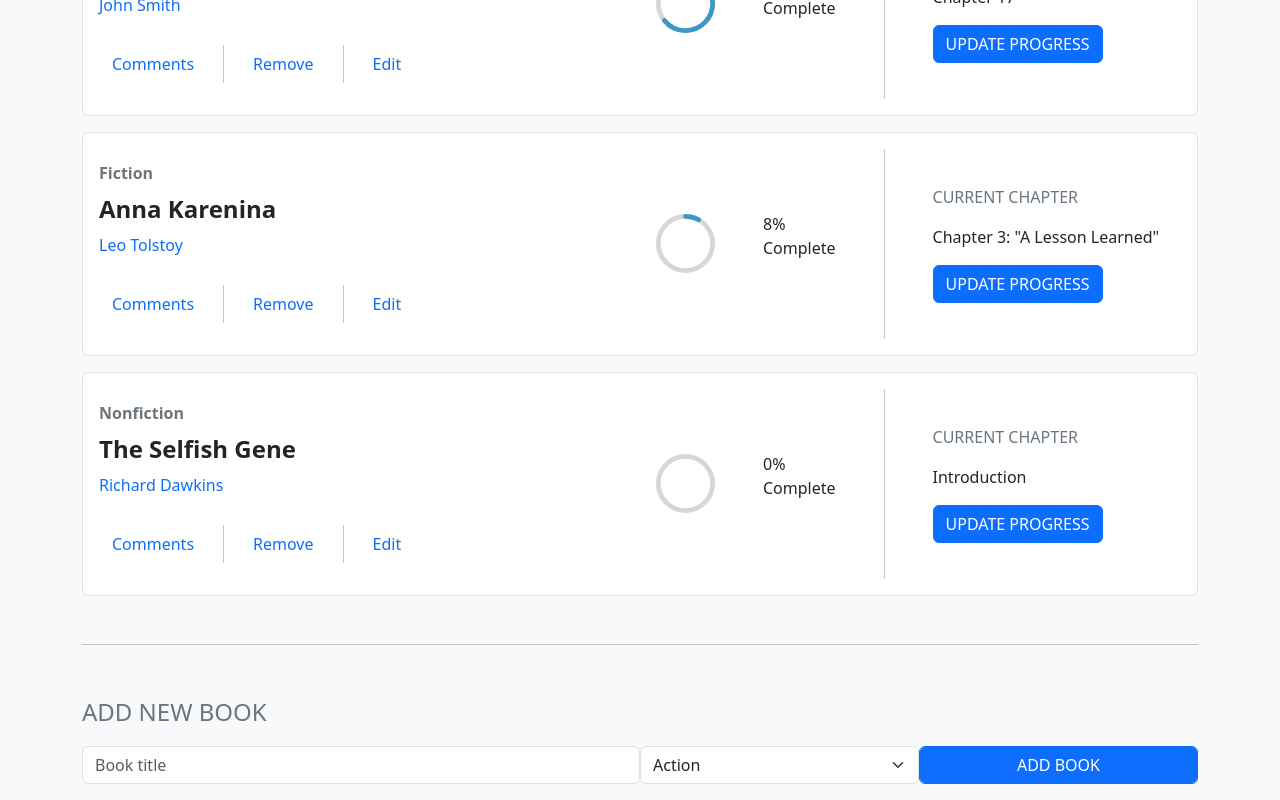
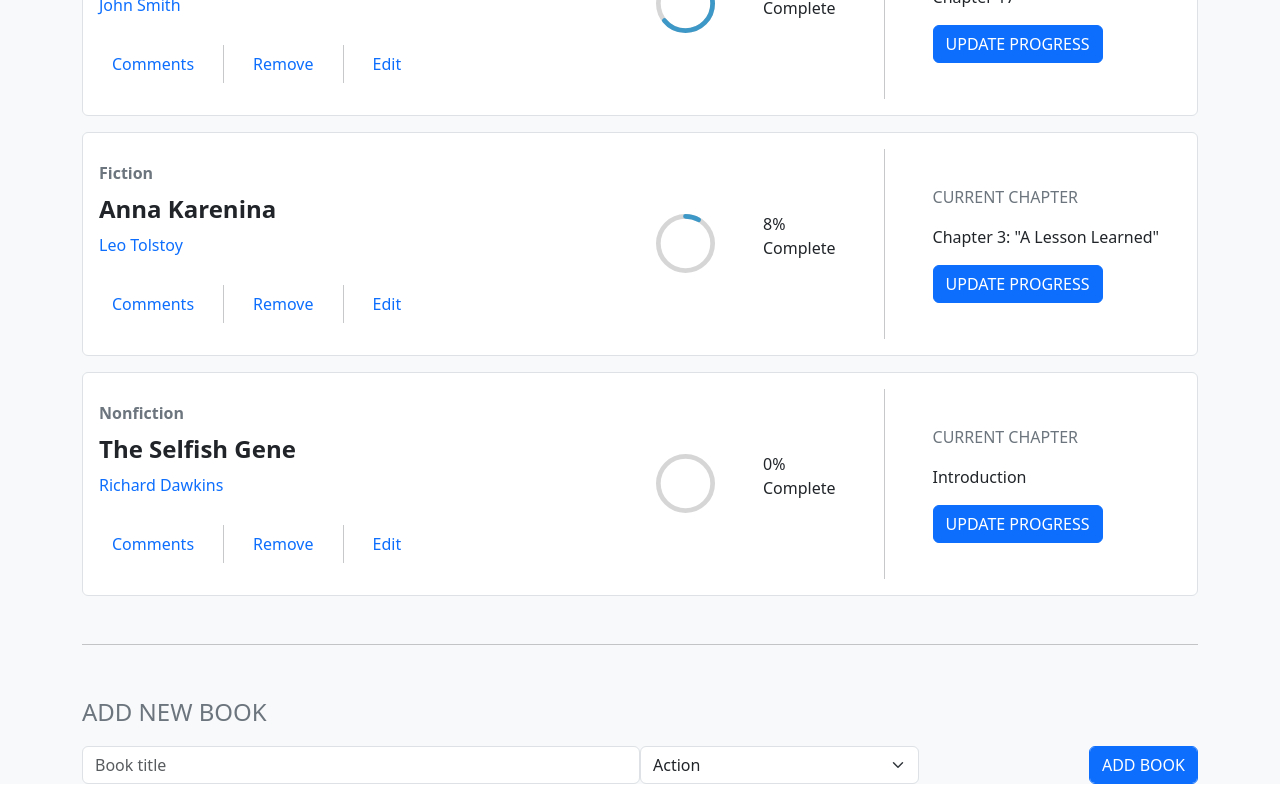
Before and after one commit to DilsherB/bookstore, a React (Create React App) app: page / in a window 1280 px wide. Shown: the part 176-976 px from the top of the page. Built offline with nearby package versions, Linux system fonts and the light colour scheme.

Commit message:
some styling adjustments

```diff
--- a/src/components/BookDetail.js
+++ b/src/components/BookDetail.js
@@ -24,7 +24,7 @@
                 <p className="text-primary lh-1 fw-light">{book.author}</p>
                 <div className="d-flex gap-3 pt-3">
                   <button
-                    type="submit"
+                    type="button"
                     className="btn btn-none text-primary fw-light"
                   >
                     Comments
@@ -40,7 +40,7 @@
                   </button>
                   <div className="vr" />
                   <button
-                    type="submit"
+                    type="button"
                     className="btn btn-none text-primary fw-light"
                   >
                     Edit
@@ -66,7 +66,7 @@
                     <p className="text-secondary fs-6">CURRENT CHAPTER</p>
                     <p>{book.Chapter}</p>
                     <button
-                      type="submit"
+                      type="button"
                       className="btn btn-primary"
                       style={{ width: "max-content" }}
                     >
--- a/src/components/NewBookForm.js
+++ b/src/components/NewBookForm.js
@@ -24,8 +24,14 @@
               <option value="Economy">Economy</option>
             </select>
           </div>
-          <div className="form-group col-2 col-sm-3">
-            <p className="btn btn-primary form-control">ADD BOOK</p>
+          <div className="form-group col-2 col-sm-3 d-flex justify-content-end">
+            <button
+              type="submit"
+              className="btn btn-primary form-control"
+              style={{ width: "max-content" }}
+            >
+              ADD BOOK
+            </button>
           </div>
         </div>
       </form>
```
